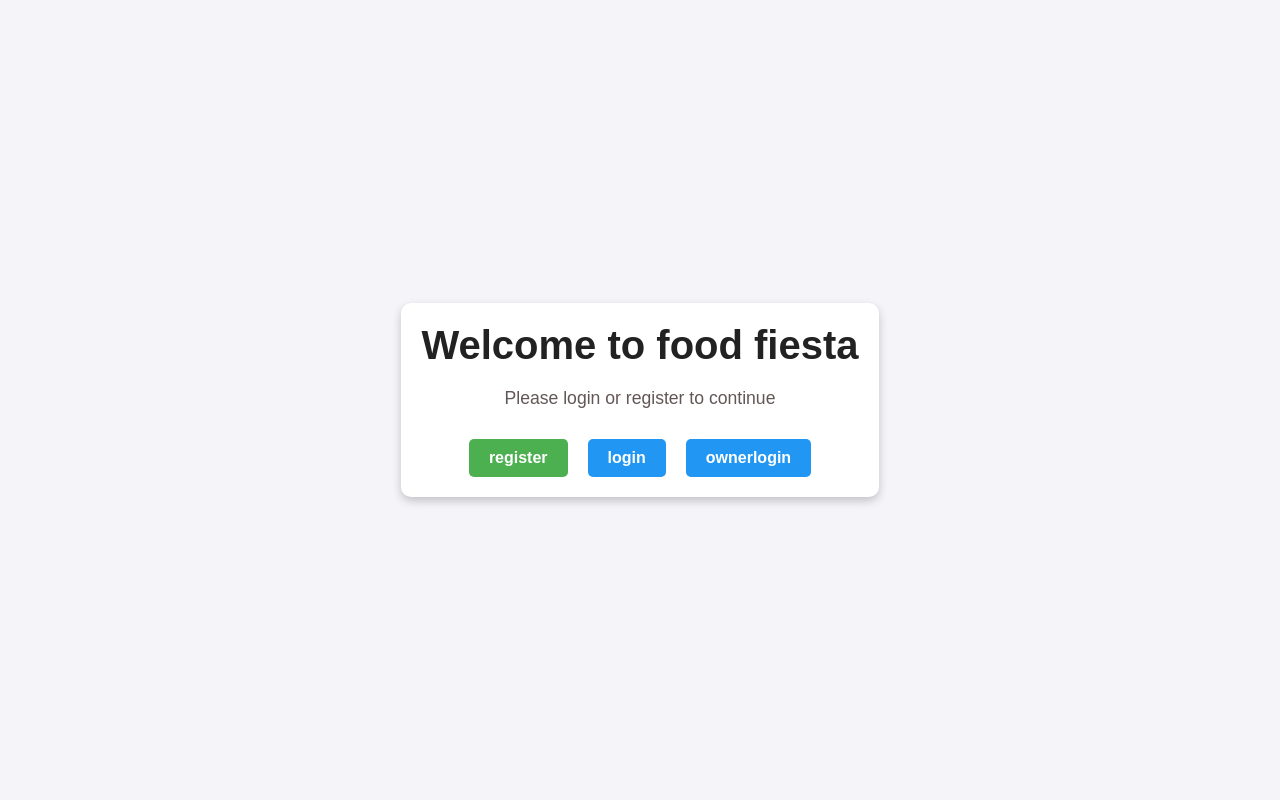
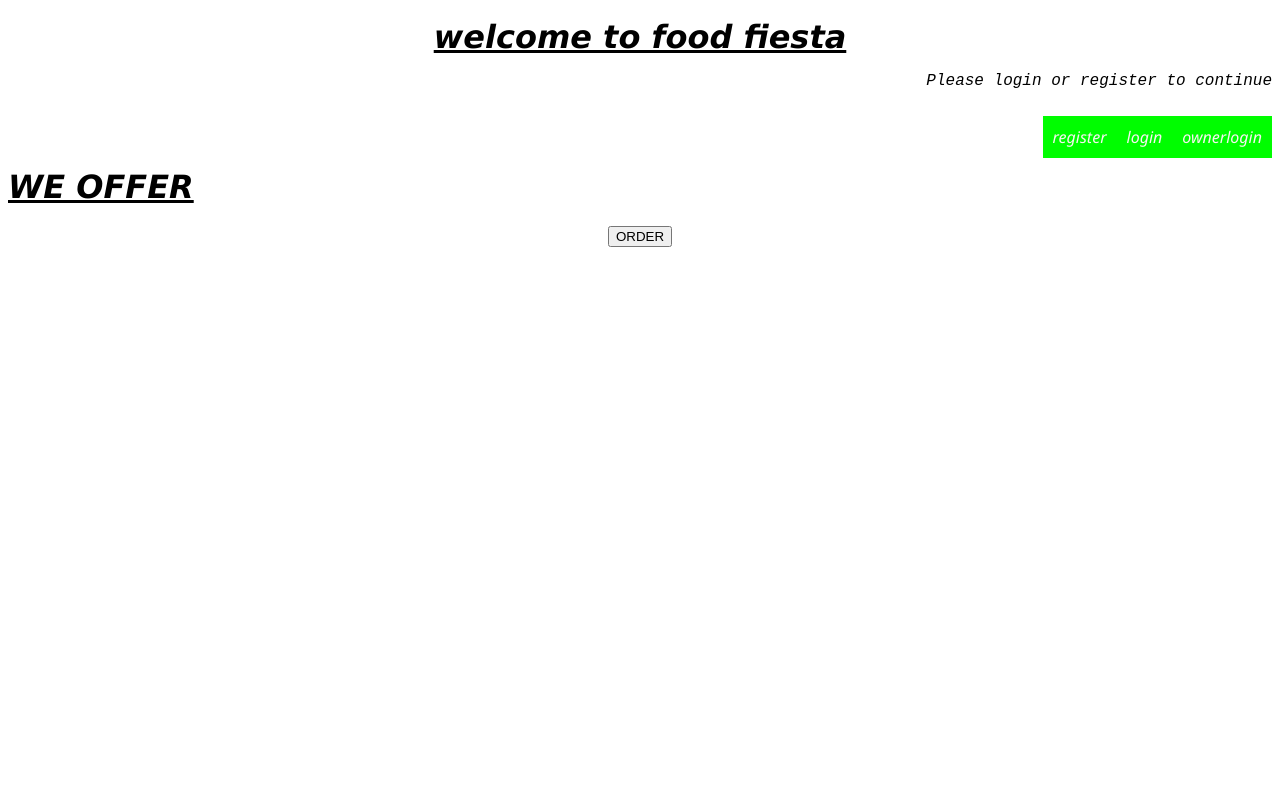
Before and after one commit to subhajitcharan/skynet, a Django app: page / in a window 1280 px wide. Run offline with Django 5.2, Linux system fonts and the light colour scheme; data that the repository does not hold is empty.

Commit message:
updated design

```diff
--- a/calc/urls.py
+++ b/calc/urls.py
@@ -2,7 +2,8 @@ from django.urls import path
 from calc import views
 urlpatterns = [
     path('', views.home, name='home'),
-    path('signup',views.signup,name='signup'),
-    path('mainpage',views.mainpage,name='mainpage'),
-    path('login',views.login,name='login'),
+    path('signup_page',views.signup_page,name='signup'),
+
+    path('login_page',views.login_page,name='login'),
+    path('userlogout',views.userlogout,name='logout'),
 ]
--- a/calc/views.py
+++ b/calc/views.py
@@ -1,34 +1,66 @@
 from django.shortcuts import render,redirect
-from calc.models import foods , userinfo
+from calc.models import foods ,extrauserinfo
+from django.contrib.auth.models import User
+from django.contrib.auth import authenticate,login,logout
+from django.contrib.auth.decorators import login_required
+def home(request):
+    if request.method=="POST":
+        if not request.user.is_authenticated:
+            return
+        order={}
+        for key, value in request.POST.items():
+            if key.startswith("quantity_") and value.isdigit() and int(value) > 0:
+                food_id = key.split("_")[1]
+                quantity = int(value)
 
-def home(request):
-    return render(request, 'home1.html')
+                food_item = foods.objects.get(id=food_id)
 
-def signup(request):
+                order[food_item.name]=quantity
+
+
+
+        return render(request,'invoice.html',{'orders':order,'username':request.user.username})
+
+    else:
+        food = foods.objects.all()
+        return render(request,"home1.html", {'fooditems':food})
+
+
+
+def signup_page(request):
     if request.method == "POST":
        username = request.POST.get('name')
        password = request.POST.get('password')
-       cpassword = request.POST.get('retypepassword')
        email = request.POST.get('email')
        number = request.POST.get('number')
        address = request.POST.get('address')
        pin = request.POST.get('pin')
-       user = userinfo.objects.create(name=username,email=email,number=number,password=password,pin=pin,address=address)
-       user.save();
-       return redirect('mainpage')
-    return render(request, 'signup.html')
-def login(request):
+       if User.objects.filter(email=email,username=username):
+            print("mail or username already exists")
+            return render(request,'signup.html',{'massage':'mail already exists'})
+       else:
+            user = User.objects.create_user(username=username,password=password,email=email)
+            user.save();
+            Extrauserinfo= extrauserinfo.objects.create(email=email,name=username,number=number,pin=pin,address=address)
+            Extrauserinfo.save();
+            login(request,user)
+            return redirect('/')
+    else:
+        return render(request, 'signup.html')
+def login_page(request):
     if request.method=="POST":
         username = request.POST['name']
         password = request.POST['password']
-        user = userinfo.objects.filter(name=username,password=password)
-        if user:
-            return redirect('mainpage')
+        user = authenticate(request,username=username,password=password)
+        if user is not None:
+            login(request,user)
+            return redirect('/')
         else:
-            return render(request,'login.html',{'massage':'invalid'})
+            return render(request,'login.html',{'message':'invalid'})
     else:
         return render(request,'login.html')
 
-def mainpage(request):
-    food = foods.objects.all()
-    return render(request, 'main.html', {'fooditems':food})
+
+def userlogout(request):
+    logout(request)
+    return redirect('/')
--- a/templates/home1.html
+++ b/templates/home1.html
@@ -1,89 +1,127 @@
 <!DOCTYPE html>
 <html lang="en">
+
 <head>
     <meta charset="UTF-8">
     <meta name="viewport" content="width=device-width, initial-scale=1.0">
     <title>food fiesta</title>
     <style>
-        * {
+        /* * {
             margin: 0;
             padding: 0;
             box-sizing: border-box;
+        } */
+        a {
+            padding: 10px;
+            background-color: rgb(0, 253, 0);
+            color: rgb(249, 243, 243);
+            font-family: 'Segoe UI', Tahoma, Geneva, Verdana, sans-serif;
+            text-decoration: solid;
+            font-weight: 500;
+            font-style: italic;
+            box-sizing: border-box;
         }
 
-        body {
-            font-family: Arial, sans-serif;
-            background-color: #f4f4f9;
-            color: #635656;
-            display: flex;
-            justify-content: center;
-            align-items: center;
-            height: 100vh;
+        a:hover {
+            color: black;
         }
 
-        .container {
+        div h1{
+            font-family: 'Lucida Sans', 'Lucida Sans Regular', 'Lucida Grande', 'Lucida Sans Unicode', Geneva, Verdana, sans-serif;
+            font-weight: 700;
+            font-style: italic;
+            text-decoration: underline;
+            display: inline;
             text-align: center;
-            padding: 20px;
-            max-width: 600px;
-            background: white;
-            box-shadow: 0 4px 10px rgba(0, 0, 0, 0.2);
-            border-radius: 10px;
+
         }
 
-        h1 {
-            font-size: 2.5rem;
-            color: #222;
-            margin-bottom: 20px;
+        p{
+            display: flex;
+            justify-content: right;
+            font-family: 'Courier New', Courier, monospace;
+            font-style: italic;
+            font-weight: 200;
         }
+        div {
+            padding-top: 10px;
+            box-sizing: border-box;
+        }
+        .centerright{
+            display: flex;
+            justify-content: right;
 
-        p {
-            font-size: 1.1rem;
-            margin-bottom: 30px;
         }
+        .box {
+        display: flex;
+        flex-direction: column;
+        margin-bottom: 20px;
+        text-align: left;
+        box-shadow: 0 4px 10px;
+        border-radius: 8px;
+        align-items:center;
+        padding: 30px;
+    }
+    .food_container{
+        display: flex;
+        justify-content: space-between;
 
-        .button-container {
-            display: flex;
-            justify-content: center;
-            gap: 20px;
-        }
-
-        .button-container a {
-            text-decoration: none;
-            color: white;
-            padding: 10px 20px;
-            border-radius: 5px;
-            font-size: 1rem;
-            font-weight: bold;
-            transition: background 0.3s;
-        }
-
-        .button-container .signup {
-            background-color: #4CAF50;
-        }
-
-        .button-container .signup:hover {
-            background-color: #45a049;
-        }
-
-        .button-container .login {
-            background-color: #2196F3;
-        }
-
-        .button-container .login:hover {
-            background-color: #1e88e5;
-        }
+    }
+    .order{
+        display: block;
+    }
+    .order-container{
+        display: flex;
+        justify-content:center;
+        text-align: center;
+    }
     </style>
 </head>
+
 <body>
-    <div class="container">
-        <h1>Welcome to food fiesta</h1>
+    <div>
+        <center>
+            <h1>welcome to food fiesta</h1>
+        </center>
+    </div>
+    {% if not request.user.is_authenticated%}
+    <p>Please login or register to continue</p>
 
-        <p>Please login or register to continue</p>
-        <div class="button-container">
-            <a href="signup" class="signup">register</a>
-            <a href="login" class="login">login</a>
-            <a href="ownerlogin" class="login">ownerlogin</a>
-        </div>
+    <div class="centerright">
+
+        <a href="signup_page">register</a>
+        <a href="login_page">login</a>
+        <a href="ownerlogin">ownerlogin</a>
     </div>
+    {% else %}
+    <a href="userlogout">logout</a>
+    <p>{{request.user.username}}</p>
+    {% endif %}
+    <div>
+        <h1>WE OFFER</h1>
+        <form action="/" method="POST">
+            {% csrf_token %}
+         <div class="food_container">
+            {% for food in fooditems %}
+
+                 <div class="box">
+                      <label for="foodname" style="text-align:center;">{{food.name}}</label>
+                       <img src="{{food.image.url}}" alt="food" width="200" height="125">
+                       <label for="foodprice" style="text-align:center;">${{food.price}}</label>
+                       <label for="description" >{{food.description}}</label>
+                      <input value=0 for="quantity" name="quantity_{{food.id}}" type="number" placeholder="quantity" min="0">
+                    </div>
+
+
+
+               {% endfor %}
+
+            </div>
+            <div class="order-container">
+                <button type="submit" class="order">ORDER</button>
+            </div>
+           </form>
+
 </body>
+
 </html>
--- a/templates/login.html
+++ b/templates/login.html
@@ -56,7 +56,7 @@
     </style>
 </head>
 <body>
-    <form method="post" action="login" class="form-container">
+    <form method="post" action="login_page" class="form-container">
         {%csrf_token%}
         <img src=" {% static 'images\ratlogo.jpeg' %} ">
         <h1>login</h1>
@@ -66,7 +66,7 @@
         <input type="password" name="password" required><br>
         <button type="submit">SUBMIT</button>
         <button type="reset" class="reset">RESET</button>
-        <h3>{{massage}}</h3>
+        <h3>{{message}}</h3>
     </form>
 
 </body>
--- a/templates/signup.html
+++ b/templates/signup.html
@@ -58,7 +58,7 @@
 </head>
 <body>
 
-    <form method="post" action="signup" class="form-container">
+    <form method="post" action="signup_page" class="form-container">
         {%csrf_token%}
         <img src=" {% static 'images\ratlogo.jpeg' %} ">
         <h1>signup</h1>
@@ -79,6 +79,7 @@
         <button type="submit">SUBMIT</button>
         <button type="reset" class="reset">RESET</button>
     </form>
+    <p>{{massage}}</p>
 </body>
 
     </html>
```
Also changed, not shown: calc/models.py (+6 -7 lines), templates/invoice.html (added, +17 -0 lines), templates/main.html (deleted, +0 -79 lines), calc/migrations/0007_extrauserinfo_delete_userinfo.py (added), calc/migrations/0008_alter_extrauserinfo_number_alter_extrauserinfo_pin.py (added), calc/migrations/0009_extrauserinfo_email.py (added), calc/migrations/0010_remove_extrauserinfo_password.py (added), media/pics/Cheeseburger.jpg (added), media/pics/pizza_ptnlM7M.jpeg (added).
